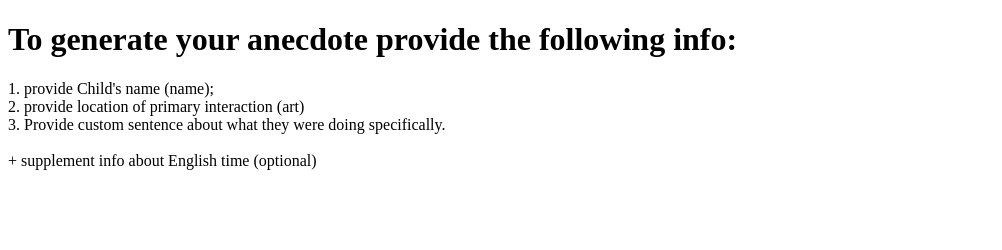
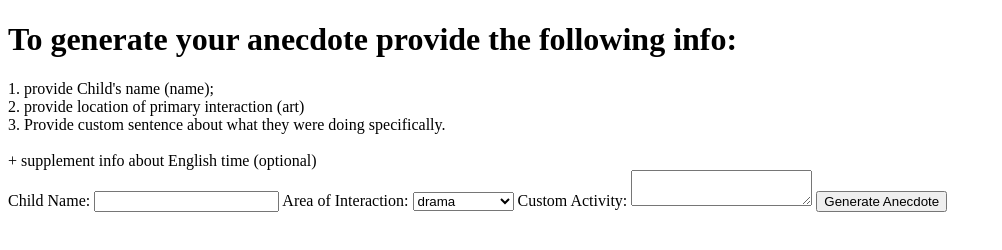
Before and after one commit to sweetnightkitty/child-anecdote-generator, a plain HTML site: page index.html in a window 1280 px wide. Shown: the whole page, without its empty margins (0-1002 px from the left). Drawn offline with Linux system fonts and the light colour scheme.

Commit message:
Final commit

```diff
--- a/index.html
+++ b/index.html
@@ -14,5 +14,28 @@
 
     + supplement info about English time (optional)
 
+    <form accept="#">
+        <label for="childName">Child Name:</label>
+        <input type="text" id="childName" name="childName">
+
+        <label for="area">Area of Interaction:</label>
+        <select name="area">
+            <option value="drama">drama</option>
+            <option value="math-science">math/science</option>
+            <option value="activity">activity</option>
+            <option value="blocks">blocks</option>
+            <option value="music">music</option>
+            <option value="art">art</option>
+            <option value="language">language</option>
+            <option value="phsyical-play">physical play</option>
+        </select>
+
+        <label for="customActivity">Custom Activity:</label>
+        <textarea></textarea>
+
+        <button type="button">Generate Anecdote</button>
+    </form>
+
+    <div class="anecdote"></div>
 </body>
 </html>
--- a/script.js
+++ b/script.js
@@ -1,4 +1,15 @@
-const script = "I joined " + name + " while they were " + areaActivity;
+const submitForm = document.querySelector("button");
+const anecdoteDiv = document.querySelector(".anecdote");
+
+const script = "I joined " + childName + " while they were " + areaActivity + customActivity;
+
+submitForm.addEventListener("click", () => {
+    //get child name and assign to childName
+    //get area value -> and then run function that will generate the correct areaActivity message.
+    //Get custom sentence about what they were specifically doing in that area and then store as customActivity
+    //print scrip to div.anecdote
+})
+
 
 //Function that gets a keyword from the user input, and then outputs a
 //custom message to area variable.
@@ -30,3 +41,7 @@ if(area == "art") {
 if(area == "language") {
     areaActivity = "reading a book.";
 }
+
+if(area == "physical-play") {
+    areaActivity = "engaged in physical play.";
+}
```
Also changed, not shown: 1 other file.
